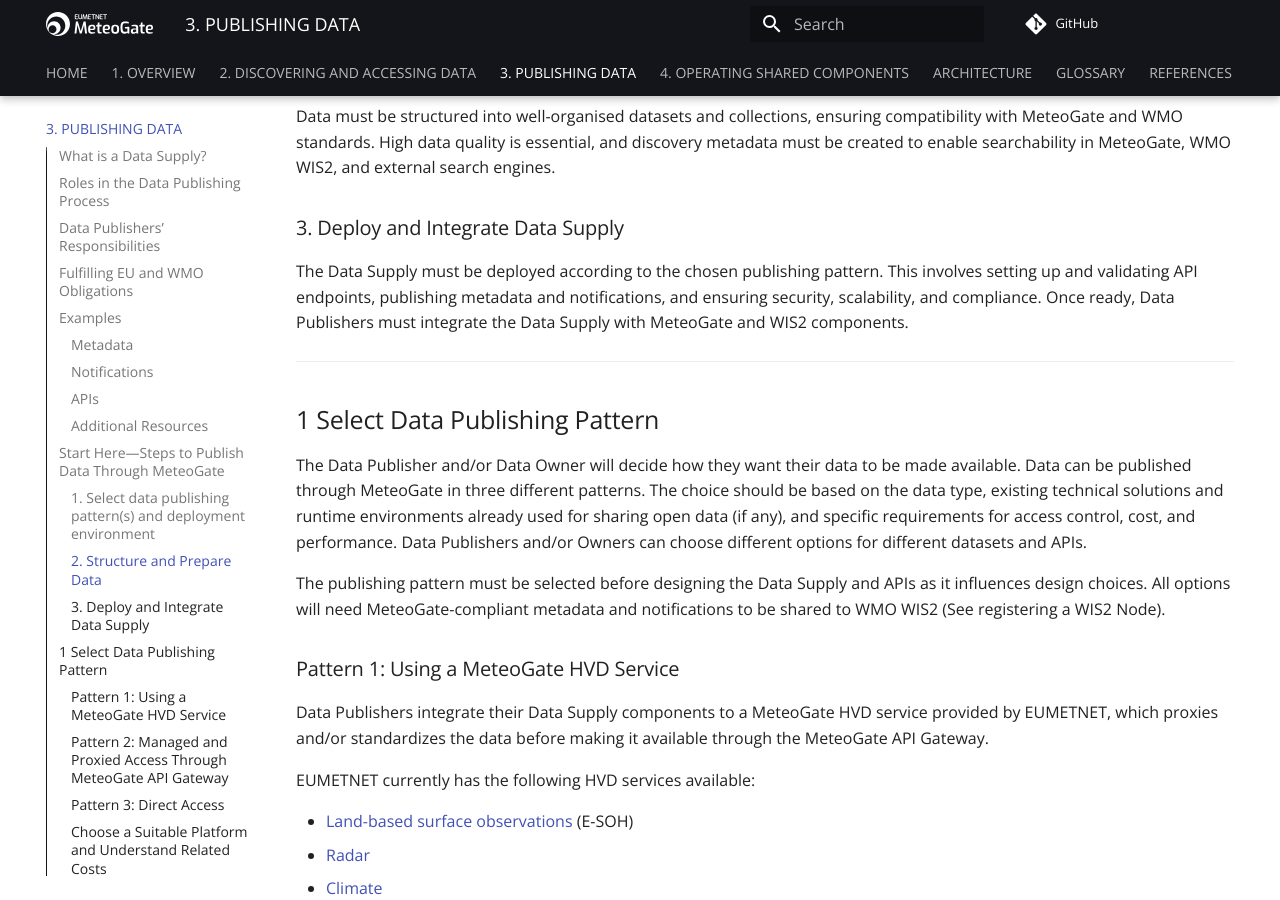
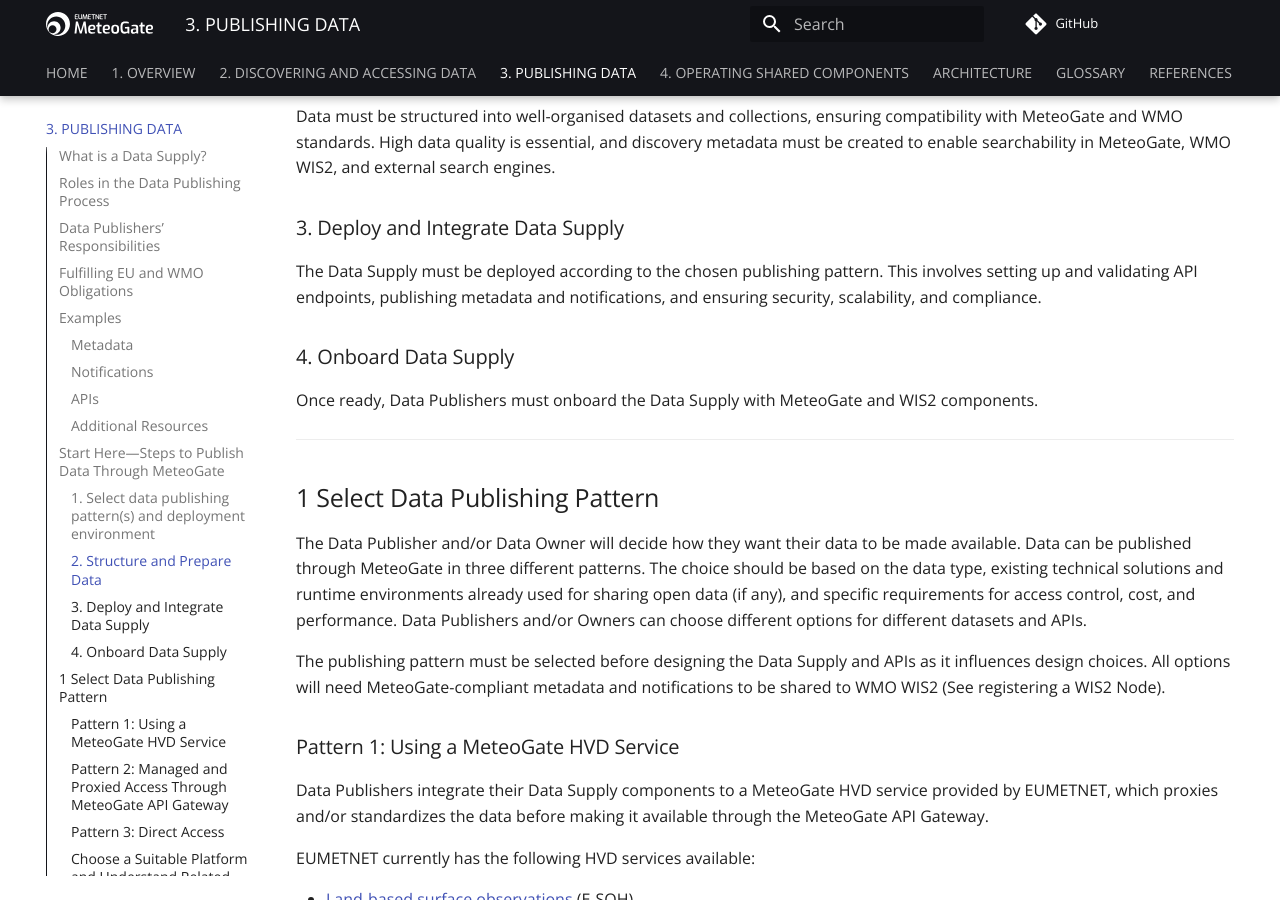
Before and after one commit to EUMETNET/meteogate-documentation, an MkDocs documentation site: the page built from docs/3-publishing-data.md, in a window 1280 px wide and 900 px high, scrolled down 3173 px. Built offline with MkDocs 1.6.1 and Material for MkDocs 9.7.7, drawn with Linux system fonts in a browser that asks for light colours; comment, search, counter and statistics services are not loaded; some of the changed text lies outside the part shown.

Commit message:
Update 3-publishing-data.md

```diff
--- a/docs/3-publishing-data.md
+++ b/docs/3-publishing-data.md
@@ -113,7 +113,11 @@ Data must be structured into well-organised datasets and collections, ensuring c
 
 ### 3. Deploy and Integrate Data Supply
 
-The Data Supply must be deployed according to the chosen publishing pattern. This involves setting up and validating API endpoints, publishing metadata and notifications, and ensuring security, scalability, and compliance. Once ready, Data Publishers must integrate the Data Supply with MeteoGate and WIS2 components.
+The Data Supply must be deployed according to the chosen publishing pattern. This involves setting up and validating API endpoints, publishing metadata and notifications, and ensuring security, scalability, and compliance.
+
+### 4. Onboard Data Supply
+
+Once ready, Data Publishers must onboard the Data Supply with MeteoGate and WIS2 components.
 
 ---
 
@@ -461,7 +465,7 @@ For Data Publishing Patterns 1 and 2, the MeteoGate Solution Manager performs ad
   - Use standard validation tools such as schema validation and data integrity checks to confirm format compliance.
   - Document all test cases, results, and known issues to support troubleshooting and future improvements.
 
-## Onboarding Data Supply to MeteoGate and WMO WIS 2
+## 4 Onboarding Data Supply to MeteoGate and WMO WIS 2
 
 Once the data is prepared, the publishing pattern is selected, and the Data Supply is deployed, the next step is to onboard it to WIS2 and MeteoGate. This process ensures that all registered Data Supply components function with MeteoGate and WMO WIS2 requirements, making them discoverable and accessible through MeteoGate.
 
```
